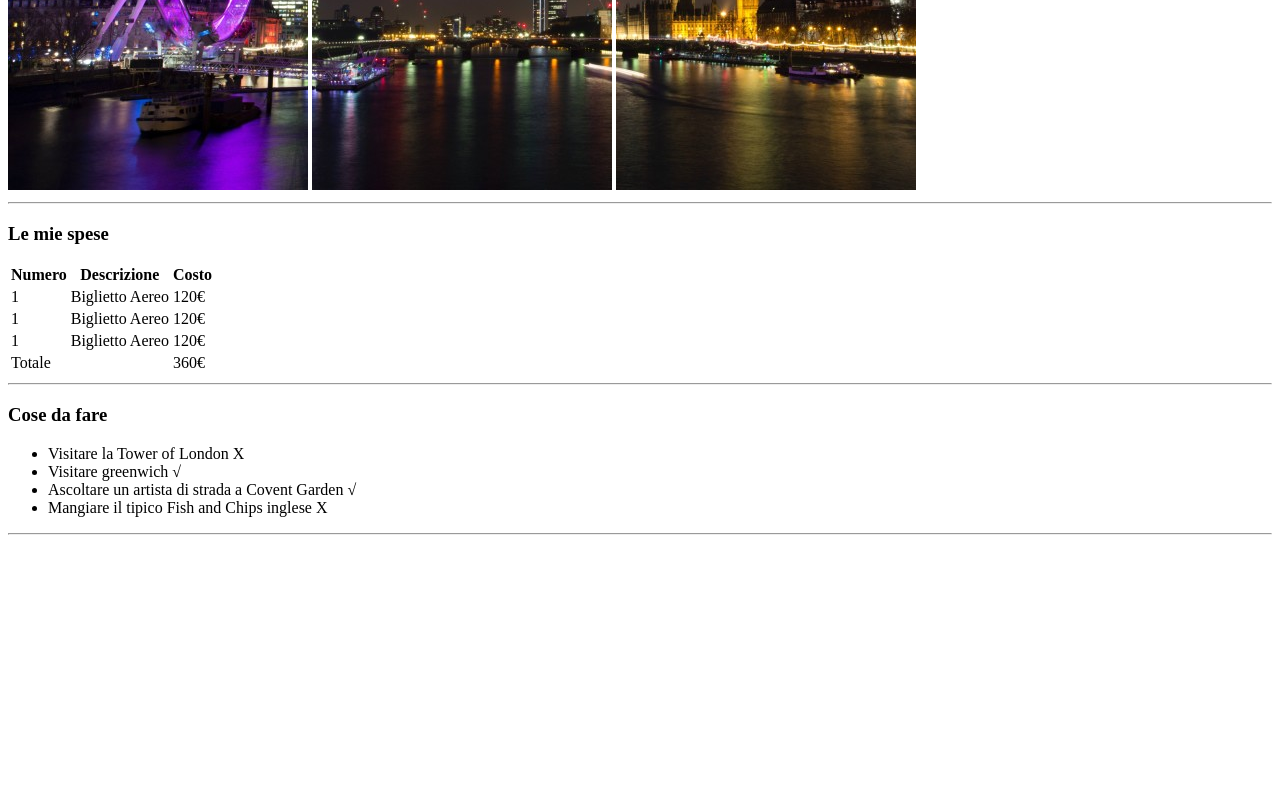
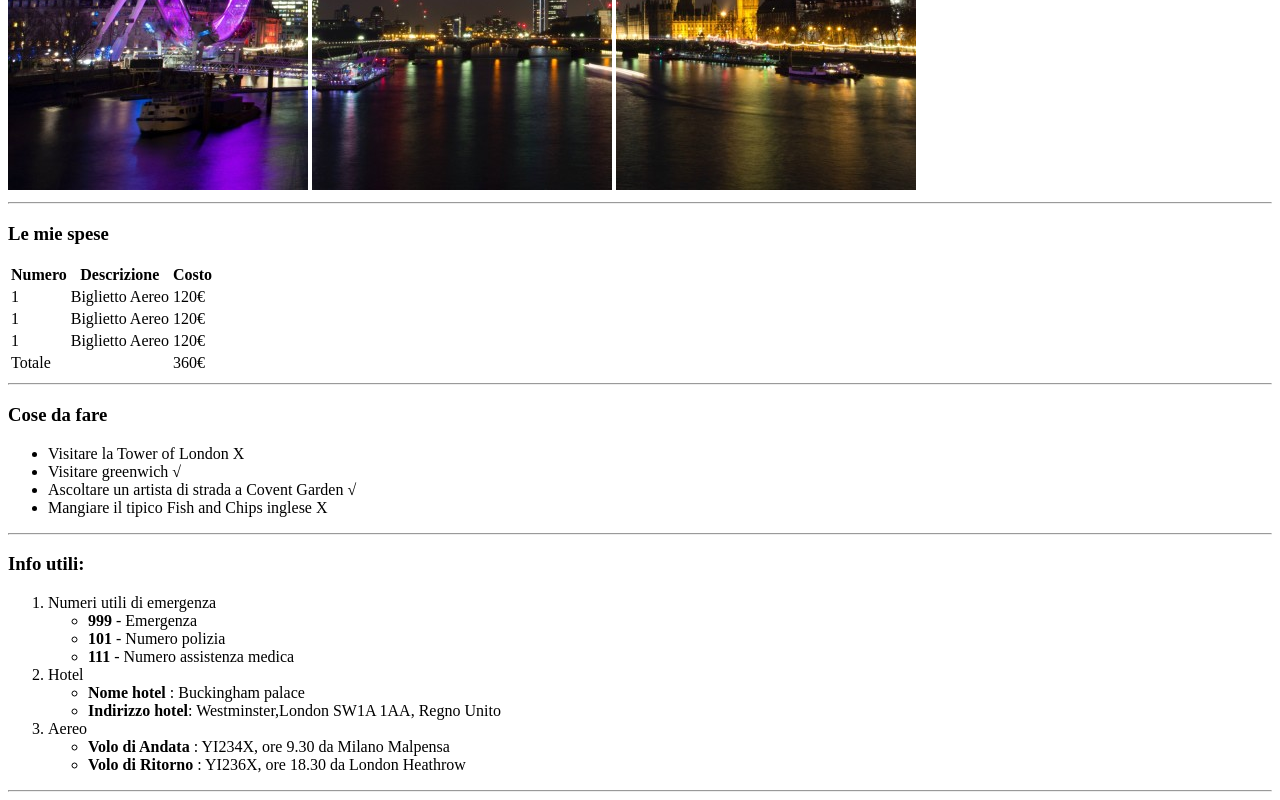
Before and after one commit to Gabrieleabu23/html-london-trip, a plain HTML site: page index.html in a window 1280 px wide. Shown: the part 490-1290 px from the top of the page. Before the commit the page ends 1033 px from the top, so only its background shows below. Drawn offline with Linux system fonts and the light colour scheme.

Commit message:
create main's third section

```diff
--- a/index.html
+++ b/index.html
@@ -59,6 +59,48 @@
             </ul>
             <hr>
         </section>
+        <section>
+            <h3>Info utili:</h3>
+            <ol>
+                <li>
+                    <span>Numeri utili di emergenza</span>
+                    <ul>
+                        <li>
+                            <strong>999</strong> - Emergenza
+                        </li>
+                        <li>
+                            <strong>101</strong> - Numero polizia
+                        </li>
+                        <li>
+                            <strong>111</strong> - Numero assistenza medica
+                        </li>
+                    </ul>
+                </li>
+                <li>
+                    <span>Hotel</span>
+                    <ul>
+                        <li>
+                            <strong>Nome hotel</strong> : Buckingham palace
+                        </li>
+                        <li>
+                            <strong>Indirizzo hotel</strong>: Westminster,London SW1A 1AA, Regno Unito
+                        </li>
+                    </ul>
+                </li>
+                <li>
+                    <span>Aereo</span>
+                    <ul>
+                        <li>
+                            <strong>Volo di Andata</strong> : YI234X, ore 9.30 da Milano Malpensa
+                        </li>
+                        <li>
+                            <strong>Volo di Ritorno</strong> : YI236X, ore 18.30 da London Heathrow
+                        </li>
+                    </ul>
+                </li>
+            </ol>
+            <hr>
+        </section>
     </main>
     <footer>
 
```
